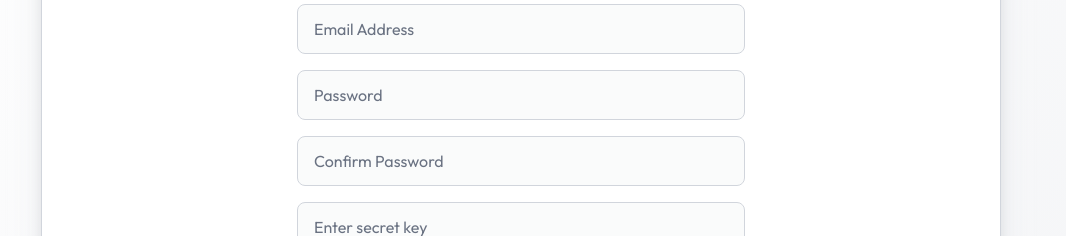
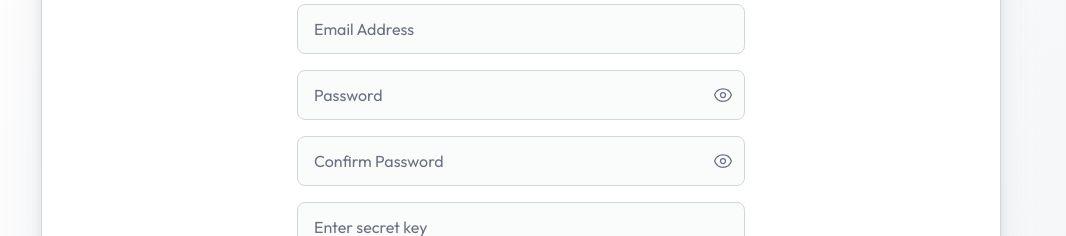
Before and after one commit to Tejas028/CryptoChat, a React (Vite) app in the folder client/: page /login in a window 1280 px wide. Shown: the part 328-564 px from the top of the page, without its empty margins (119-1185 px from the left). Built offline with nearby package versions, Linux system fonts and the light colour scheme; no server answers.

Commit message:
improved login functionality

```diff
--- a/client/package.json
+++ b/client/package.json
@@ -19,7 +19,8 @@
     "react-router": "^7.6.1",
     "react-router-dom": "^7.6.0",
     "socket.io-client": "^4.8.1",
-    "tailwindcss": "^4.1.7"
+    "tailwindcss": "^4.1.7",
+    "validator": "^13.15.15"
   },
   "devDependencies": {
     "@eslint/js": "^9.25.0",
--- a/client/src/pages/Login.jsx
+++ b/client/src/pages/Login.jsx
@@ -1,6 +1,7 @@
 import React, { useContext, useEffect, useState } from 'react';
 import { AuthContext } from '../../context/AuthContext';
 import toast from 'react-hot-toast';
+import validator from 'validator'
 
 const Login = () => {
   const [state, setState] = useState('Sign Up');
@@ -13,6 +14,9 @@ const Login = () => {
   const [isDataSubmitted, setIsDataSubmitted] = useState(false)
   const [dispCode, setDispCode] = useState(false)
   const [verified, setVerified] = useState(false)
+  const [dispValidation, setDispValidation] = useState(false)
+  const [showPassword, setShowPassword] = useState(false)
+  const [showConfirmPassword, setShowConfirmPassword]=useState(false)
 
   const { login, sendVerificationCode, verifyCode, darkMode, setDarkMode } = useContext(AuthContext)
 
@@ -26,6 +30,20 @@ const Login = () => {
 
     if (state === 'Sign Up' && password !== confirmPassword) {
       toast.error("Password and Confirmed Password are different!");
+      return;
+    }
+
+    const isValid = validator.isStrongPassword(password, {
+      minLength: 8,
+      minLowercase: 1,
+      minUppercase: 1,
+      minNumbers: 1,
+      minSymbols: 1,
+    });
+
+    if (!isValid) {
+      toast.error("Enter a strong password!")
+      setDispValidation(true)
       return;
     }
 
@@ -54,7 +72,6 @@ const Login = () => {
     if (result) {
       if (!isDataSubmitted) {
         setIsDataSubmitted(true);
-        return; // Wait for user to click again to confirm
       }
 
       login('signup', { name, email, password, secretKey });
@@ -151,20 +168,103 @@ const Login = () => {
                           />
                         </div>
                         <div>
-                          <input onChange={(e) => setPassword(e.target.value)} value={password}
-                            type="password"
-                            placeholder="Password"
-                            className={`w-full px-4 py-3 rounded-lg border transition-all duration-300 focus:ring-2 focus:outline-none backdrop-blur-sm ${inputStyle}`}
-                          />
+                          <div className="relative w-full">
+                            <input
+                              onChange={(e) => setPassword(e.target.value)}
+                              value={password}
+                              type={showPassword ? 'text' : 'password'}
+                              placeholder="Password"
+                              className={`w-full px-4 py-3 pr-12 rounded-lg border transition-all duration-300 focus:ring-2 focus:outline-none backdrop-blur-sm ${inputStyle}`}
+                            />
+
+                            <button
+                              type="button"
+                              onClick={() => setShowPassword(!showPassword)}
+                              className="absolute top-1/2 right-3 -translate-y-1/2 text-gray-500 hover:text-gray-700"
+                              title={showPassword ? 'Hide Password' : 'Show Password'}
+                            >
+                              {showPassword ? (
+                                <svg xmlns="http://www.w3.org/2000/svg" fill="none" viewBox="0 0 24 24"
+                                  strokeWidth={1.5} stroke="currentColor" className="w-5 h-5">
+                                  <path strokeLinecap="round" strokeLinejoin="round"
+                                    d="M3.98 8.223A10.477 10.477 0 0 0 1.934 12C3.226
+          16.338 7.244 19.5 12 19.5c.993 0 1.953-.138
+          2.863-.395M6.228 6.228A10.451 10.451 0 0 1
+          12 4.5c4.756 0 8.773 3.162 10.065
+          7.498a10.522 10.522 0 0 1-4.293
+          5.774M6.228 6.228 3 3m3.228 3.228
+          3.65 3.65m7.894 7.894L21 21m-3.228-3.228-3.65-3.65m0
+          0a3 3 0 1 0-4.243-4.243m4.242 4.242L9.88 9.88" />
+                                </svg>
+                              ) : (
+                                <svg xmlns="http://www.w3.org/2000/svg" fill="none" viewBox="0 0 24 24"
+                                  strokeWidth={1.5} stroke="currentColor" className="w-5 h-5">
+                                  <path strokeLinecap="round" strokeLinejoin="round"
+                                    d="M2.036 12.322a1.012 1.012 0 0 1 0-.639C3.423
+          7.51 7.36 4.5 12 4.5c4.638 0 8.573 3.007
+          9.963 7.178.07.207.07.431 0
+          .639C20.577 16.49 16.64 19.5 12
+          19.5c-4.638 0-8.573-3.007-9.963-7.178Z" />
+                                  <path strokeLinecap="round" strokeLinejoin="round"
+                                    d="M15 12a3 3 0 1 1-6 0 3 3 0 0 1 6 0Z" />
+                                </svg>
+                              )}
+                            </button>
+                          </div>
+
+                          {
+                            dispValidation
+                              ? <p className=' text-sm font-light text-red-500'>
+                                * The password must be greater than 8 letters, have atleast 1 uppercase, 1 lowercase letter, 1 number and 1 symbol
+                              </p>
+                              : null
+                          }
                         </div>
                         {state === 'Sign Up' && (
-                          <div>
-                            <input onChange={(e) => setConfirmPassword(e.target.value)} value={confirmPassword}
-                              type="password"
+                          <div className="relative w-full">
+                            <input
+                              onChange={(e) => setConfirmPassword(e.target.value)}
+                              value={confirmPassword}
+                              type={showConfirmPassword ? 'text' : 'password'}
                               placeholder="Confirm Password"
-                              className={`w-full px-4 py-3 rounded-lg border transition-all duration-300 focus:ring-2 focus:outline-none backdrop-blur-sm ${inputStyle}`}
+                              className={`w-full px-4 py-3 pr-12 rounded-lg border transition-all duration-300 focus:ring-2 focus:outline-none backdrop-blur-sm ${inputStyle}`}
                             />
+
+                            <button
+                              type="button"
+                              title={!showConfirmPassword ? 'Show Confirm Password' : 'Hide Confirm Password'}
+                              onClick={() => setShowConfirmPassword(!showConfirmPassword)}
+                              className="absolute top-1/2 right-3 -translate-y-1/2 text-gray-500 hover:text-gray-700"
+                            >
+                              {showConfirmPassword ? (
+                                <svg xmlns="http://www.w3.org/2000/svg" fill="none" viewBox="0 0 24 24"
+                                  strokeWidth={1.5} stroke="currentColor" className="w-5 h-5">
+                                  <path strokeLinecap="round" strokeLinejoin="round"
+                                    d="M3.98 8.223A10.477 10.477 0 0 0 1.934 12C3.226
+          16.338 7.244 19.5 12 19.5c.993 0 1.953-.138
+          2.863-.395M6.228 6.228A10.451 10.451 0 0 1
+          12 4.5c4.756 0 8.773 3.162 10.065
+          7.498a10.522 10.522 0 0 1-4.293
+          5.774M6.228 6.228 3 3m3.228 3.228
+          3.65 3.65m7.894 7.894L21 21m-3.228-3.228-3.65-3.65m0
+          0a3 3 0 1 0-4.243-4.243m4.242 4.242L9.88 9.88" />
+                                </svg>
+                              ) : (
+                                <svg xmlns="http://www.w3.org/2000/svg" fill="none" viewBox="0 0 24 24"
+                                  strokeWidth={1.5} stroke="currentColor" className="w-5 h-5">
+                                  <path strokeLinecap="round" strokeLinejoin="round"
+                                    d="M2.036 12.322a1.012 1.012 0 0 1 0-.639C3.423
+          7.51 7.36 4.5 12 4.5c4.638 0 8.573 3.007
+          9.963 7.178.07.207.07.431 0
+          .639C20.577 16.49 16.64 19.5 12
+          19.5c-4.638 0-8.573-3.007-9.963-7.178Z" />
+                                  <path strokeLinecap="round" strokeLinejoin="round"
+                                    d="M15 12a3 3 0 1 1-6 0 3 3 0 0 1 6 0Z" />
+                                </svg>
+                              )}
+                            </button>
                           </div>
+
                         )}
                         {state === 'Sign Up' && (
                           <div>
```
Also changed, not shown: 2 other files (tests, documents, lock files or other folders).
